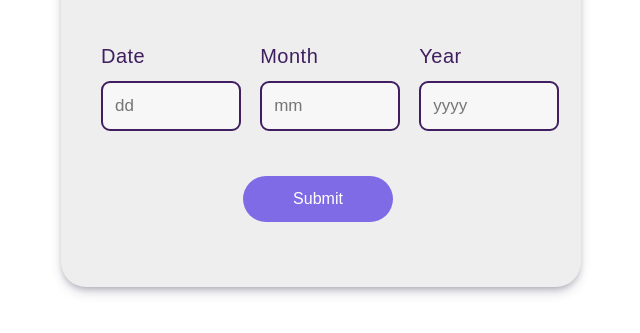
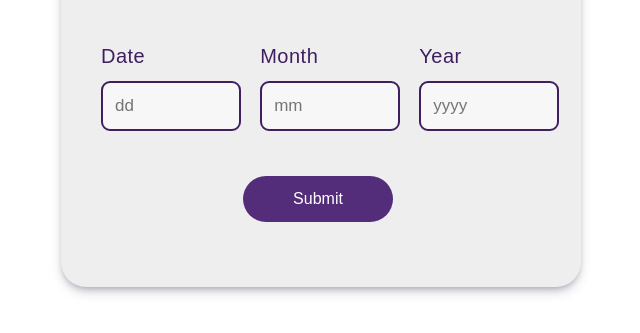
Before and after one commit to Govarthananofficial/Age-calculator, a plain HTML site: page index.html in a window 1280 px wide. In both pictures the pointer is over the input "Submit". Shown: the part 187-520 px from the top of the page, without its empty margins (319-959 px from the left). Drawn offline with Linux system fonts and the light colour scheme.

Commit message:
change color code

```diff
--- a/style.css
+++ b/style.css
@@ -82,7 +82,7 @@ input[type="button"] {
     font-size: 16px;
 }
 input[type="button"]:hover {
-    background-color: #806be6;
+    background-color: #532d79;
 }
 #age {
     display: flex;
```
